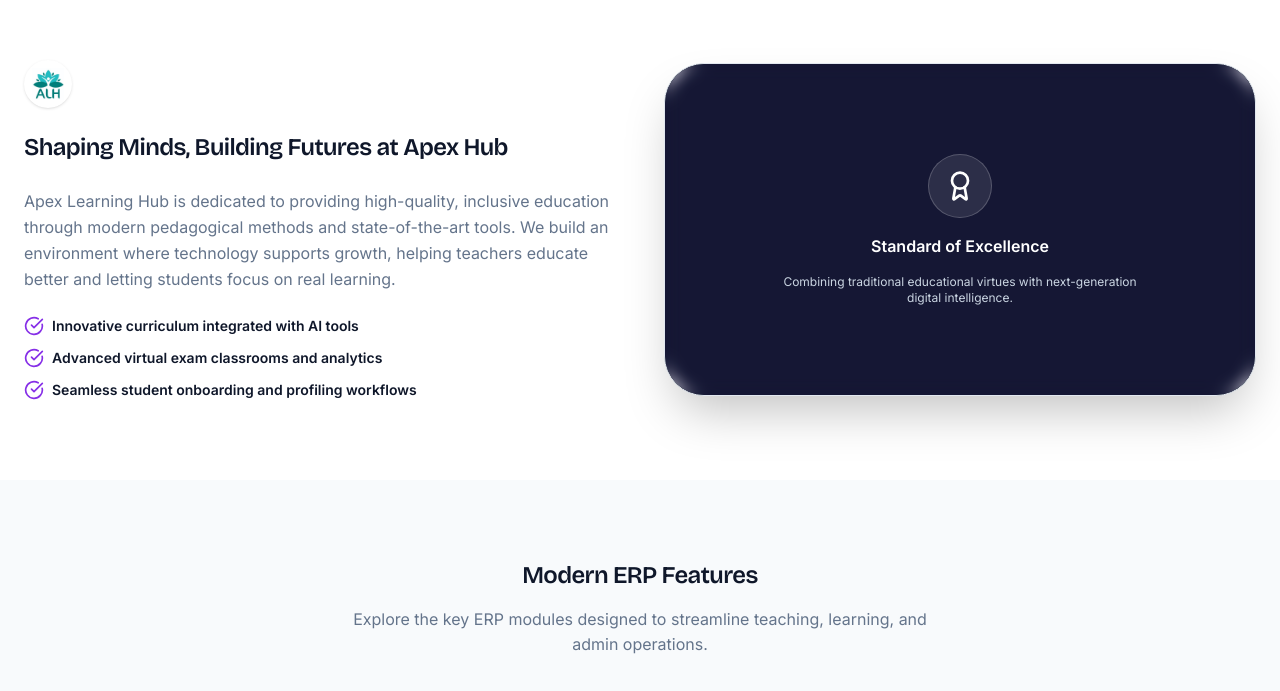
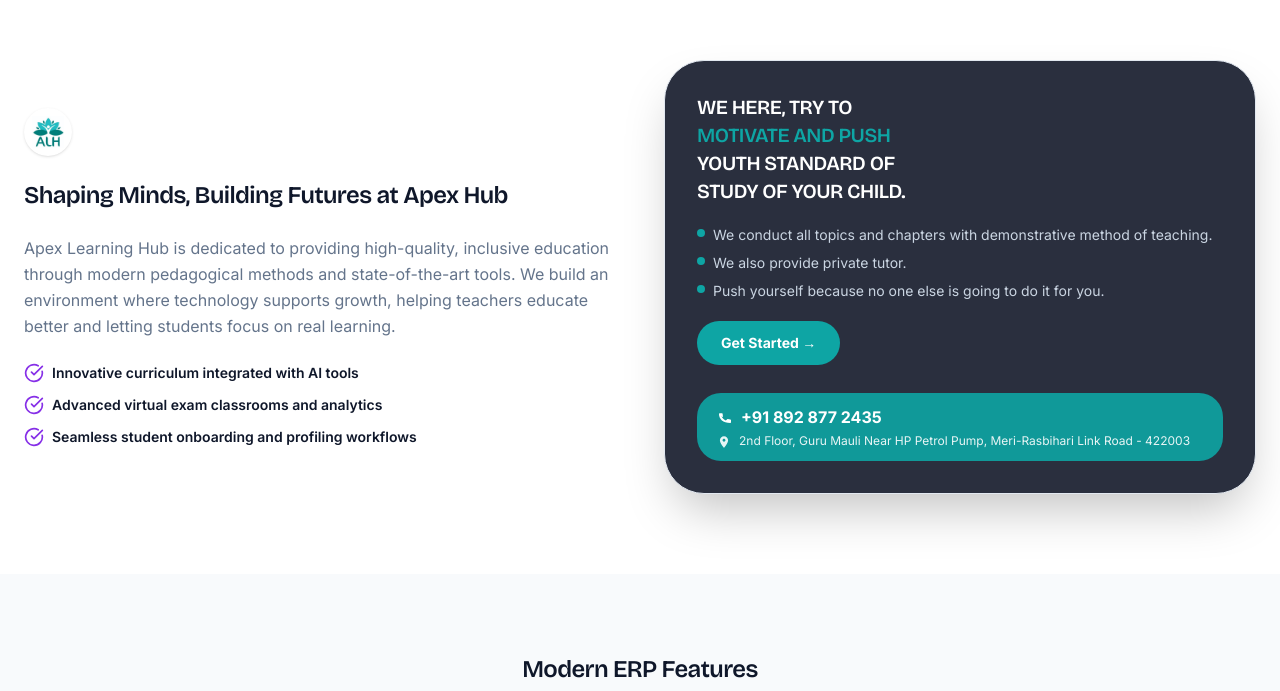
Before and after one commit to apexlearninghub-svg/school-erp-lms, a React (Vite) app in the folder frontend/: page / in a window 1280 px wide. Shown: the part 650-1341 px from the top of the page. Built offline with nearby package versions, Linux system fonts and the light colour scheme.

Commit message:
feat: replace Standard of Excellence card with real ALH promo card

```diff
--- a/frontend/src/pages/HomePage.tsx
+++ b/frontend/src/pages/HomePage.tsx
@@ -271,14 +271,51 @@
             transition={{ duration: 0.6 }}
             className="relative"
           >
-            <div className="aspect-video w-full rounded-3xl overflow-hidden border border-slate-200 dark:border-slate-800 shadow-2xl relative bg-slate-900 flex items-center justify-center p-8">
-              <div className="absolute inset-0 bg-[#862fe7]/5 backdrop-blur-sm" />
-              <div className="relative z-10 text-center space-y-4">
-                <div className="w-16 h-16 rounded-full bg-white/10 mx-auto flex items-center justify-center border border-white/20">
-                  <Award className="w-8 h-8 text-white" />
+            <div className="w-full rounded-3xl overflow-hidden border border-slate-200 dark:border-slate-800 shadow-2xl relative bg-[#2a2f3e] flex flex-col p-8 gap-5">
+              {/* Heading */}
+              <h3 className="text-white text-2xl font-extrabold leading-tight uppercase">
+                We here, try to<br />
+                <span className="text-[#0EA5A4]">motivate and push</span><br />
+                youth standard of<br />
+                study of your child.
+              </h3>
+
+              {/* Bullet Points */}
+              <ul className="space-y-2">
+                {[
+                  'We conduct all topics and chapters with demonstrative method of teaching.',
+                  'We also provide private tutor.',
+                  'Push yourself because no one else is going to do it for you.',
+                ].map((point, i) => (
+                  <li key={i} className="flex items-start gap-2 text-slate-300 text-sm">
+                    <span className="mt-1 w-2 h-2 rounded-full bg-[#0EA5A4] flex-shrink-0" />
+                    {point}
+                  </li>
+                ))}
+              </ul>
+
+              {/* Get Started Button */}
+              <a
+                href="/register"
+                className="inline-block bg-[#0EA5A4] hover:bg-[#0d9190] text-white font-bold px-6 py-3 rounded-xl transition-colors w-fit text-sm"
+              >
+                Get Started →
+              </a>
+
+              {/* Contact Bar */}
+              <div className="mt-2 bg-[#0EA5A4]/90 rounded-xl px-5 py-3 flex flex-col gap-1">
+                <div className="flex items-center gap-2 text-white font-bold text-base">
+                  <svg xmlns="http://www.w3.org/2000/svg" className="w-4 h-4 flex-shrink-0" fill="currentColor" viewBox="0 0 24 24">
+                    <path d="M6.6 10.8c1.4 2.8 3.8 5.1 6.6 6.6l2.2-2.2c.3-.3.7-.4 1-.2 1.1.4 2.3.6 3.6.6.6 0 1 .4 1 1V20c0 .6-.4 1-1 1C9 21 3 15 3 7.5c0-.6.4-1 1-1H7.5c.6 0 1 .4 1 1 0 1.3.2 2.5.6 3.6.1.3 0 .7-.2 1L6.6 10.8z"/>
+                  </svg>
+                  +91 892 877 2435
                 </div>
-                <h4 className="text-white text-lg font-bold">Standard of Excellence</h4>
-                <p className="text-slate-300 text-xs max-w-sm">Combining traditional educational virtues with next-generation digital intelligence.</p>
+                <div className="flex items-start gap-2 text-white/90 text-xs">
+                  <svg xmlns="http://www.w3.org/2000/svg" className="w-3.5 h-3.5 mt-0.5 flex-shrink-0" fill="currentColor" viewBox="0 0 24 24">
+                    <path d="M12 2C8.13 2 5 5.13 5 9c0 5.25 7 13 7 13s7-7.75 7-13c0-3.87-3.13-7-7-7zm0 9.5c-1.38 0-2.5-1.12-2.5-2.5S10.62 6.5 12 6.5s2.5 1.12 2.5 2.5S13.38 11.5 12 11.5z"/>
+                  </svg>
+                  2nd Floor, Guru Mauli Near HP Petrol Pump, Meri-Rasbihari Link Road - 422003
+                </div>
               </div>
             </div>
           </motion.div>
```
